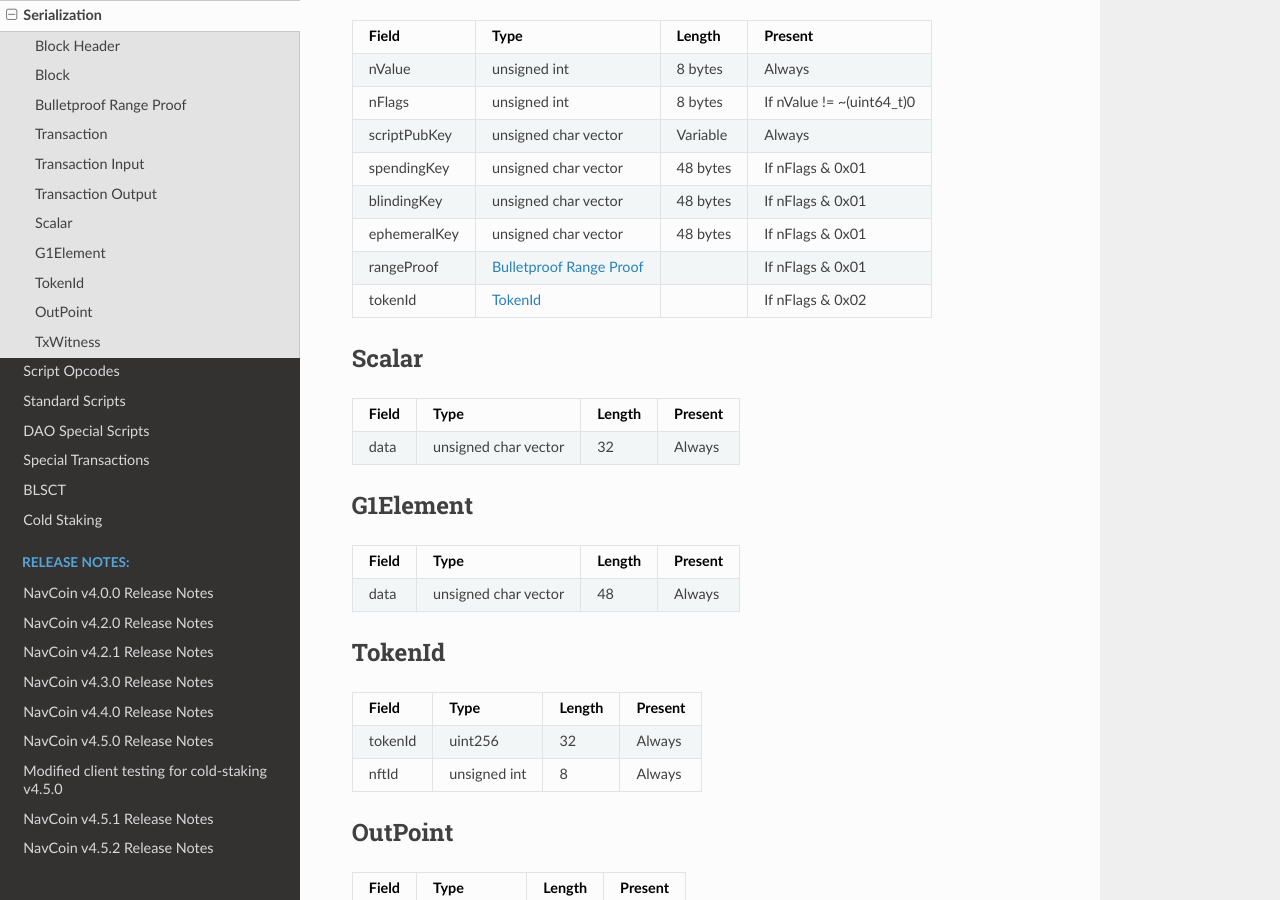
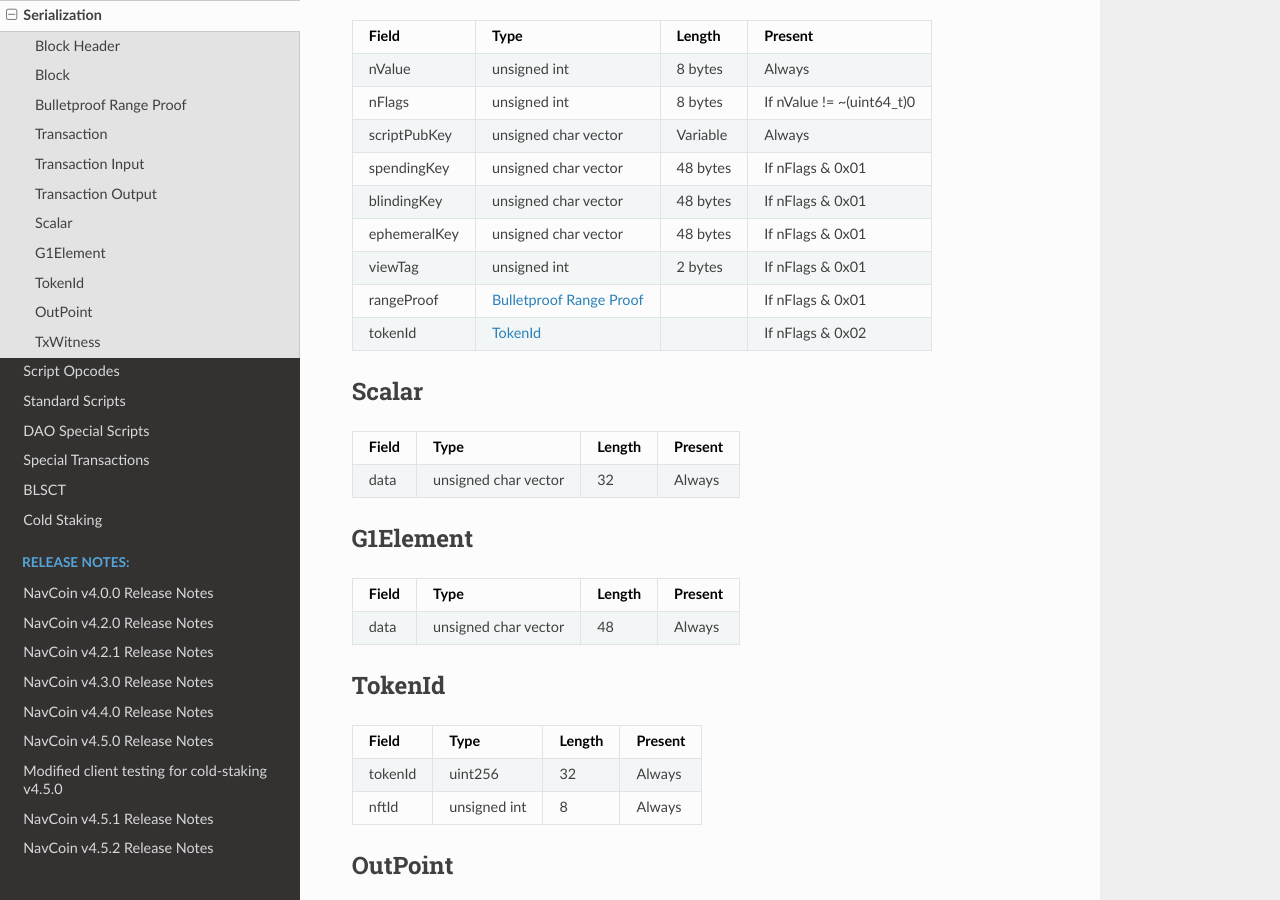
Before and after one commit to navcoin/navcoin.github.io, a Sphinx documentation site: the page built from sources/docs/serialization.rst, in a window 1280 px wide and 900 px high, scrolled down 1954 px. Built offline with Sphinx 7.4.7 and the Read the Docs theme 2.0.0, drawn with Linux system fonts in a browser that asks for light colours.

Commit message:
Update serialization.rst

```diff
--- a/sources/docs/serialization.rst
+++ b/sources/docs/serialization.rst
@@ -103,6 +103,7 @@
 spendingKey      unsigned char vector   48 bytes                If nFlags & 0x01
 blindingKey      unsigned char vector   48 bytes                If nFlags & 0x01
 ephemeralKey     unsigned char vector   48 bytes                If nFlags & 0x01
+viewTag          unsigned int           2 bytes                 If nFlags & 0x01
 rangeProof       :ref:`bp_s`                                    If nFlags & 0x01
 tokenId          :ref:`token_id_s`                              If nFlags & 0x02
 ================ ====================== ======================  =========================
```
